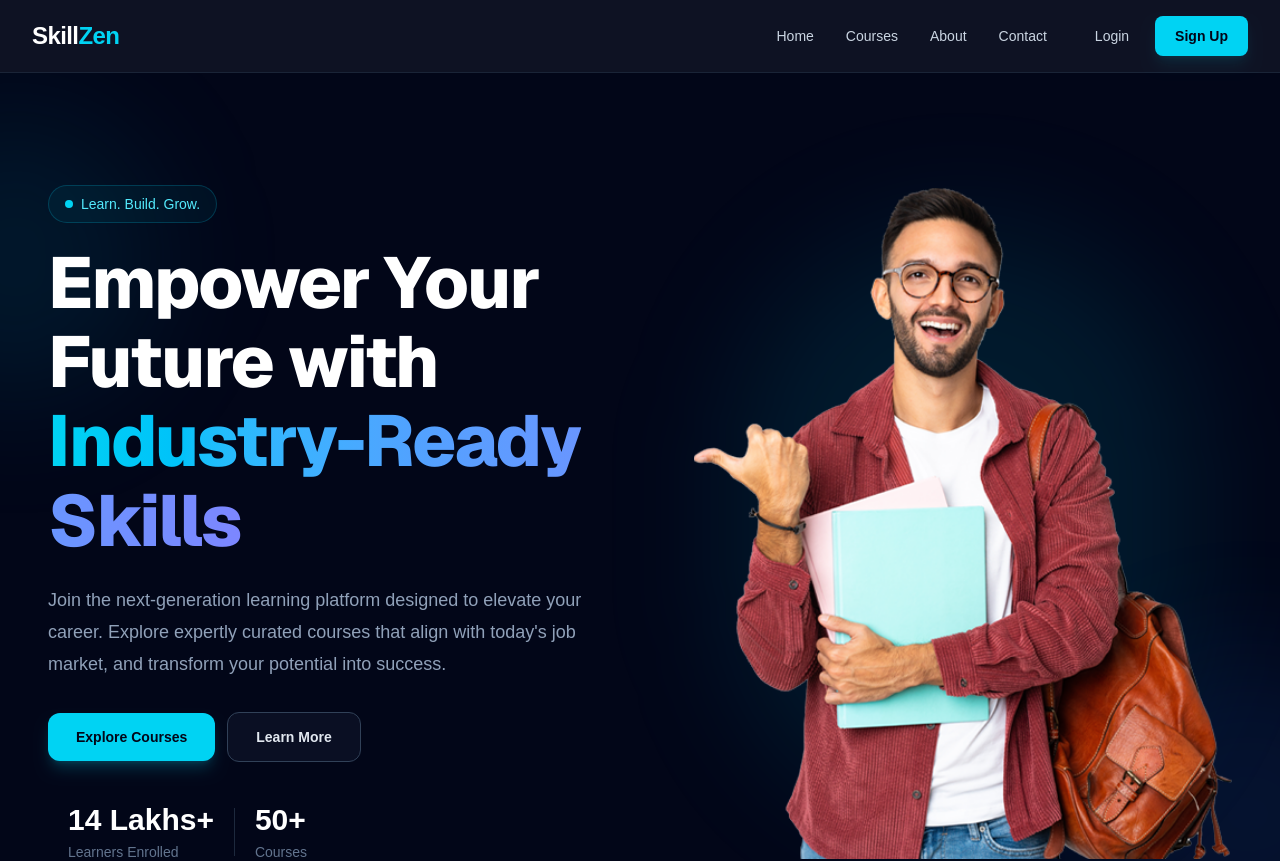
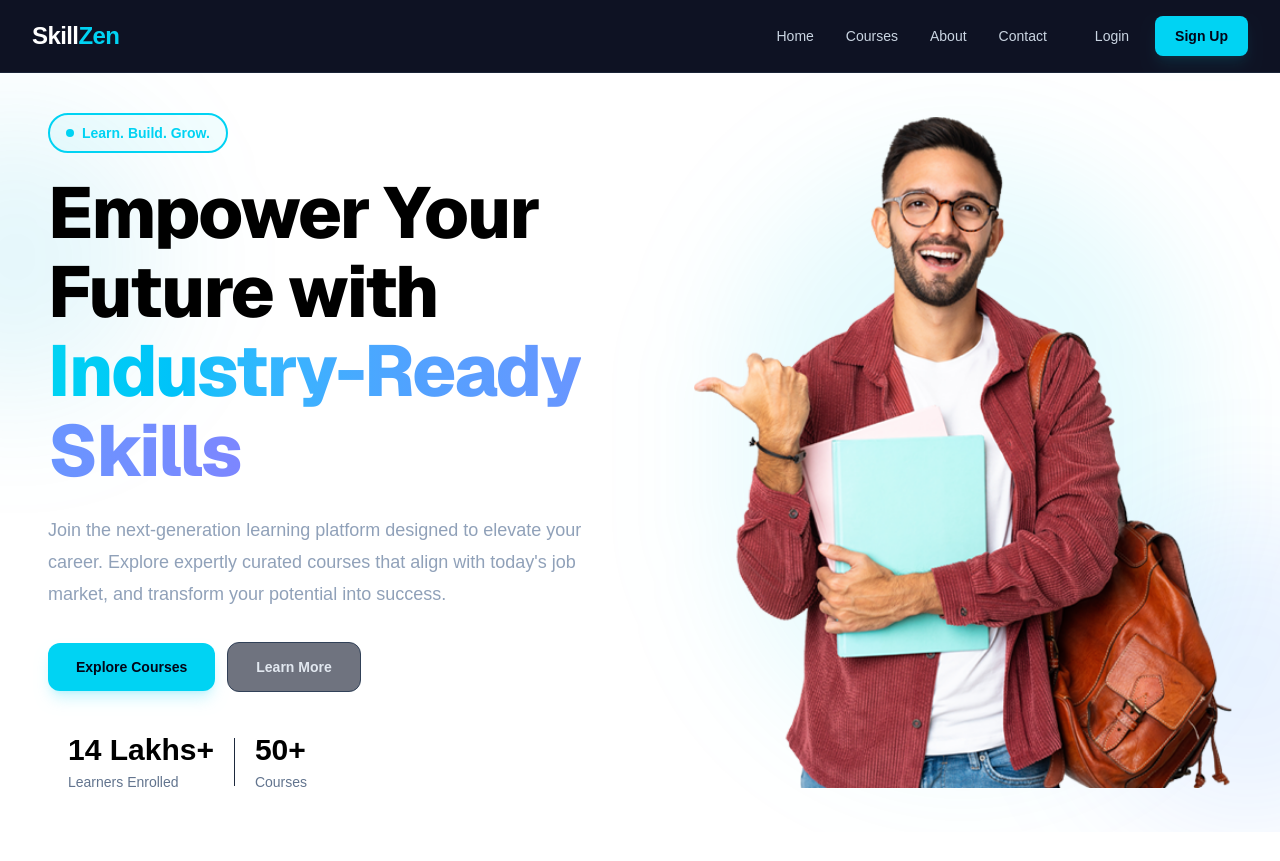
Before and after one commit to raushan-sinha/skillzen, a Next.js app: page / in a window 1280 px wide. Shown: the top 861 px of the page. After the commit the page ends 832 px from the top, so only its background shows below. Built offline with nearby package versions, Linux system fonts and the light colour scheme.

Commit message:
Updated new styles with - text, padding and color

```diff
--- a/components/home/HeroSection.tsx
+++ b/components/home/HeroSection.tsx
@@ -3,7 +3,7 @@ import Link from "next/link";
 
 export default function HeroSection() {
     return (
-        <section className="relative overflow-hidden bg-slate-950 px-5 py-16 sm:px-8 sm:py-20 lg:px-12 lg:py-28">
+        <section className="relative overflow-hidden bg-white px-5 py-16 sm:px-8 sm:py-20 lg:px-12 lg:py-10">
             <div className="pointer-events-none absolute -left-32 top-10 h-72 w-72 rounded-full bg-cyan-500/10 blur-3xl" />
             <div className="pointer-events-none absolute -right-32 bottom-0 h-80 w-80 rounded-full bg-blue-500/10 blur-3xl" />
 
@@ -13,13 +13,13 @@ export default function HeroSection() {
                 <div className="w-full max-w-2xl text-center lg:w-[52%] lg:text-left">
 
                     {/* Small Badge */}
-                    <div className="mb-5 inline-flex items-center gap-2 rounded-full border border-cyan-400/20 bg-cyan-400/5 px-4 py-2 text-sm font-medium text-cyan-300">
+                    <div className="mb-5 inline-flex items-center gap-2 rounded-full border-2 border-cyan-400 bg-cyan-400/5 px-4 py-2 text-sm font-bold text-cyan-400">
                         <span className="h-2 w-2 rounded-full bg-cyan-400" />
                         Learn. Build. Grow.
                     </div>
 
                     {/* Heading */}
-                    <h1 className="font-sans text-4xl font-extrabold leading-[1.1] tracking-tight text-white sm:text-5xl lg:text-6xl xl:text-7xl">
+                    <h1 className="font-sans text-4xl font-extrabold leading-[1.1] tracking-tight text-black sm:text-5xl lg:text-6xl xl:text-7xl">
                         Empower Your Future with{" "}
                         <span className="bg-gradient-to-r from-cyan-400 via-blue-400 to-indigo-400 bg-clip-text text-transparent">
                             Industry-Ready Skills
@@ -56,7 +56,7 @@ export default function HeroSection() {
 
                         {/* Learners */}
                         <div className="px-5 text-center sm:text-left">
-                            <h3 className="text-2xl font-bold text-white sm:text-3xl">
+                            <h3 className="text-2xl font-bold text-black sm:text-3xl">
                                 14 Lakhs+
                             </h3>
                             <p className="mt-1 text-sm text-slate-500">
@@ -69,7 +69,7 @@ export default function HeroSection() {
 
                         {/* Courses */}
                         <div className="px-5 text-center sm:text-left">
-                            <h3 className="text-2xl font-bold text-white sm:text-3xl">
+                            <h3 className="text-2xl font-bold text-black sm:text-3xl">
                                 50+
                             </h3>
                             <p className="mt-1 text-sm text-slate-500">
```
